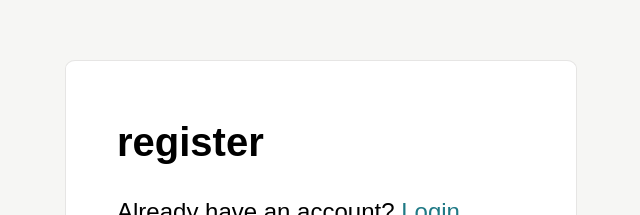
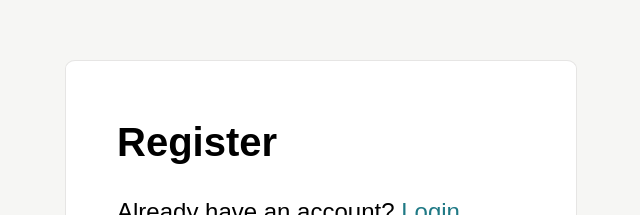
Before and after one commit to raflyadek/milestone0_porter-guide, a website: page register.html in a window 1280 px wide. Shown: the part 132-347 px from the top of the page, without its empty margins (319-959 px from the left). Drawn offline with Linux system fonts and the light colour scheme.

Commit message:
chore: edit html on register

```diff
--- a/register.html
+++ b/register.html
@@ -11,7 +11,7 @@
         <main>
             <section class="register-content">
                 <div class="register-page-text">
-                    <h1>register</h1>
+                    <h1>Register</h1>
                     <p>Already have an account?<span> <a href="./login.html">Login</a></span></p>
                 </div>
                 <form id="register-form">
```
